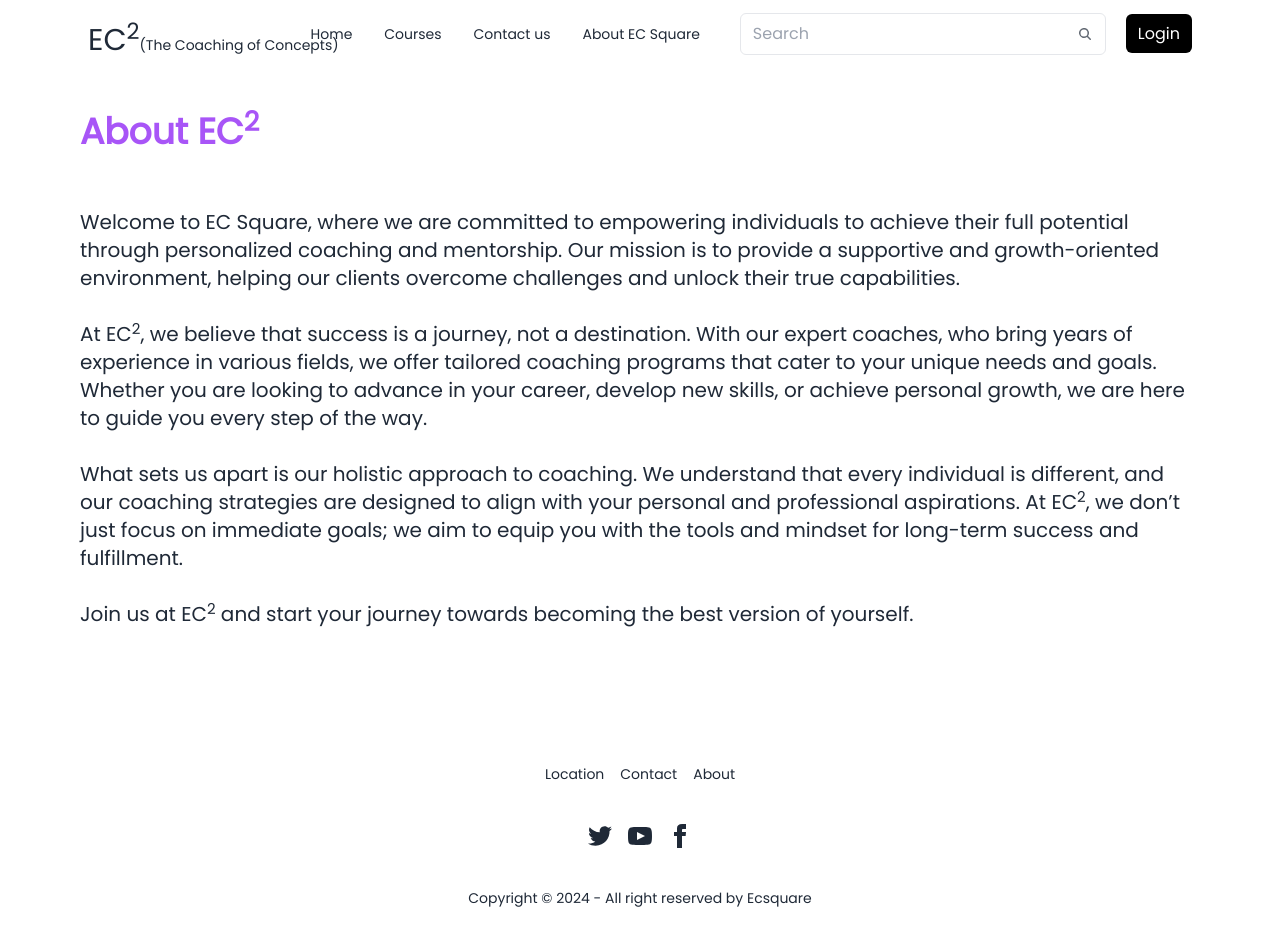
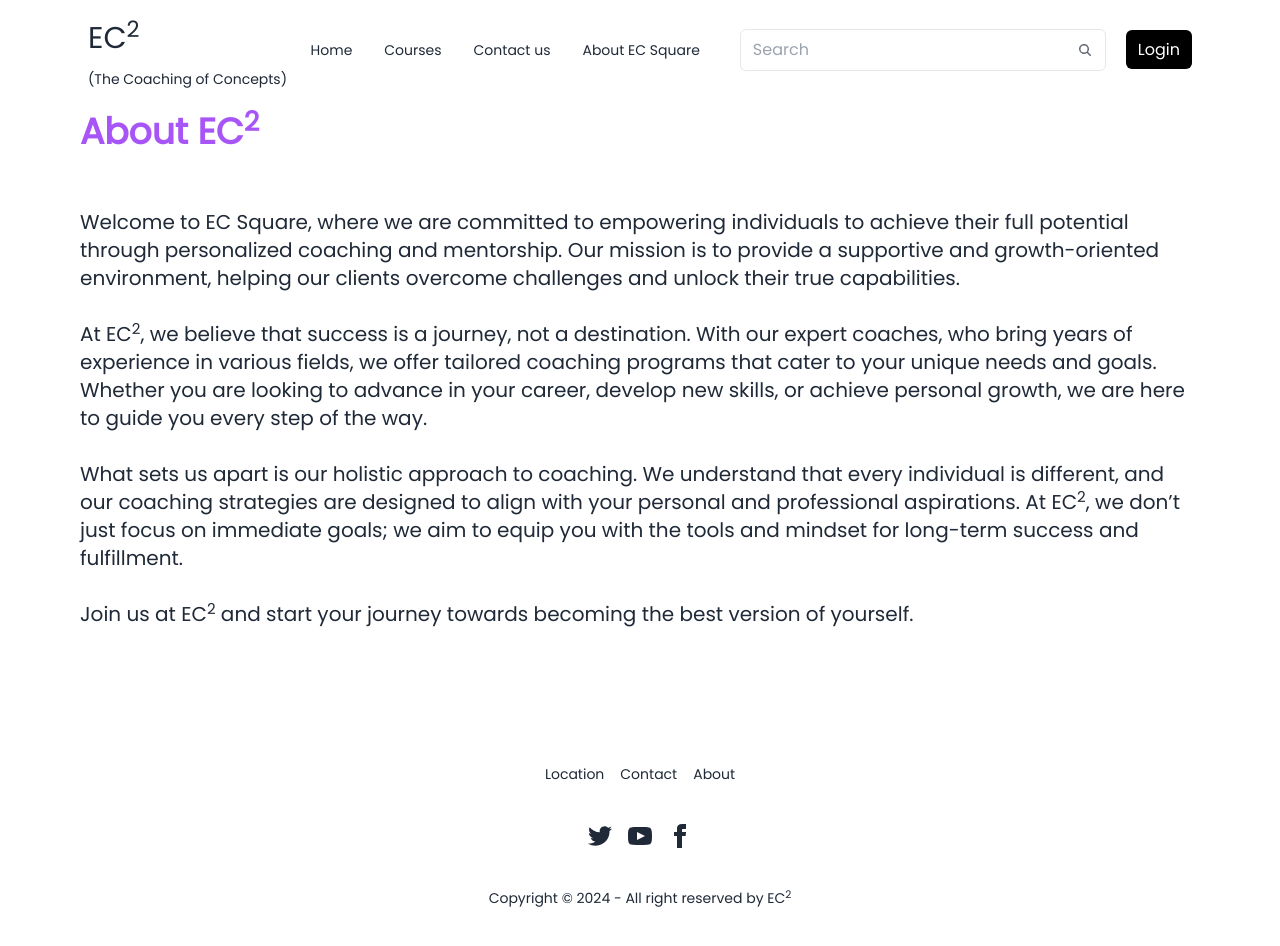
Before and after one commit to ashish-0280/ecsquare, a React (Vite) app: page /about in a window 1280 px wide. Built offline with nearby package versions, Linux system fonts and the light colour scheme.

Commit message:
frontend

```diff
--- a/src/components/Footer.jsx
+++ b/src/components/Footer.jsx
@@ -48,7 +48,7 @@ function Footer() {
                 </div>
             </nav>
             <aside>
-                <p>Copyright © {new Date().getFullYear()} - All right reserved by Ecsquare</p>
+                <p>Copyright © {new Date().getFullYear()} - All right reserved by EC<sup>2</sup></p>
             </aside>
             </footer>
         </div>
--- a/src/components/Navbar.jsx
+++ b/src/components/Navbar.jsx
@@ -36,7 +36,7 @@ function Navbar() {
 
                 </ul>
                 </div>
-                <a className="md:text-3xl font-medium cursor-pointer text-lg mt-3">EC<sup>2</sup><span className='text-sm'>(The Coaching of Concepts)</span></a>
+                <a className="md:text-3xl font-medium cursor-pointer text-lg mt-3">EC<sup>2</sup> <br /><span className='text-sm'>(The Coaching of Concepts)</span></a>
             </div>
             <div className="navbar-end space-x-5">
             <div className="navbar-center hidden lg:flex">
```
